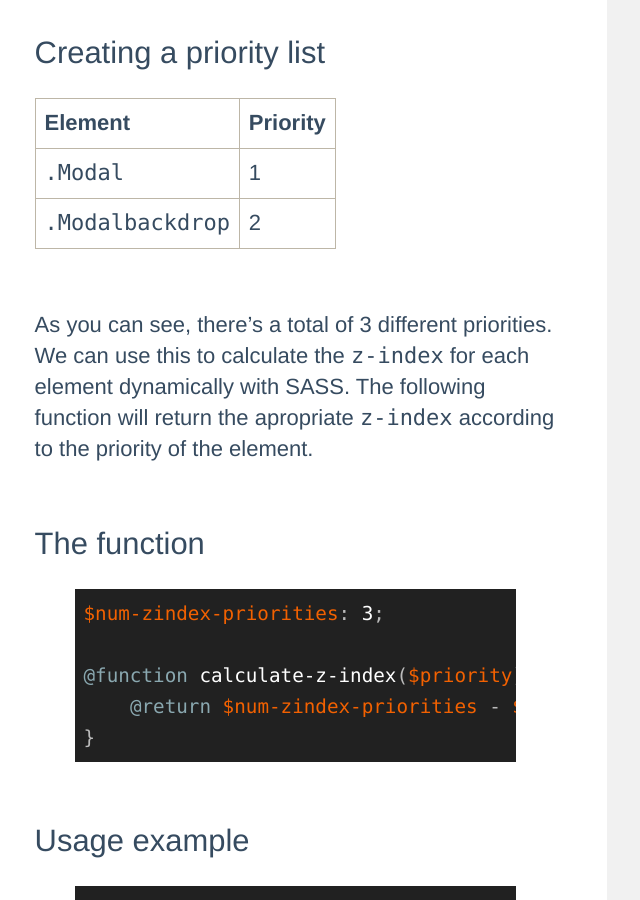
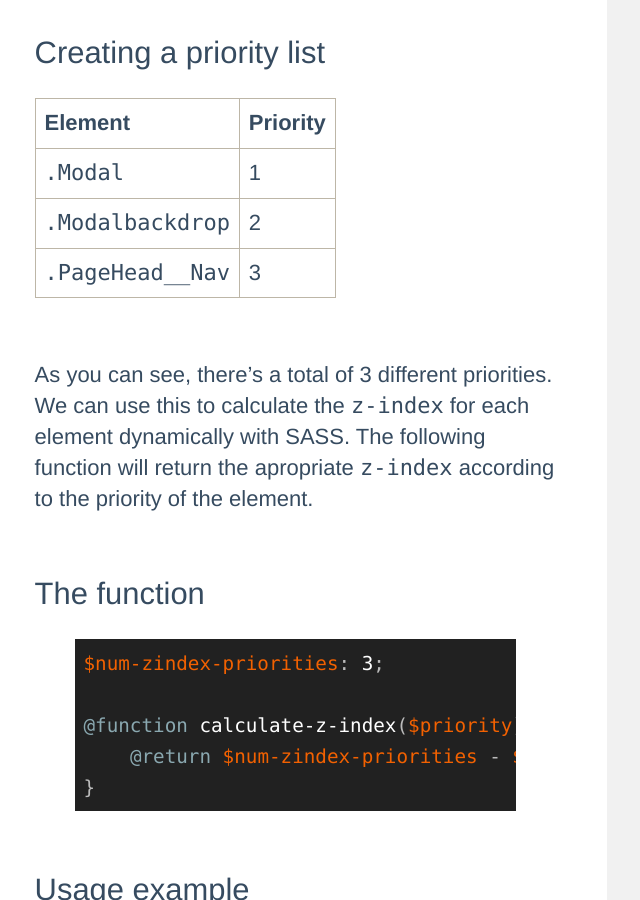
Before and after one commit to bartveneman/bartveneman.github.io, a Jekyll site: the page built from _posts/2014-05-17-z-index-management-with-sass.md, in a window 1280 px wide and 900 px high, scrolled down 775 px. Shown: the whole window, without its empty margins (119-759 px from the left). Built offline with Jekyll 4.4.1, drawn with Linux system fonts in a browser that asks for light colours.

Commit message:
Add item to z-index article prio list

```diff
--- a/_posts/2014-05-17-z-index-management-with-sass.md
+++ b/_posts/2014-05-17-z-index-management-with-sass.md
@@ -28,6 +28,12 @@ The idea is to go through the complete site and compile a list of elements that
                 <code>.Modalbackdrop</code>
             </td>
             <td>2</td>
+        </tr>
+        <tr>
+            <td>
+                <code>.PageHead__Nav</code>
+            </td>
+            <td>3</td>
         </tr>
     </tbody>
 </table>
```
